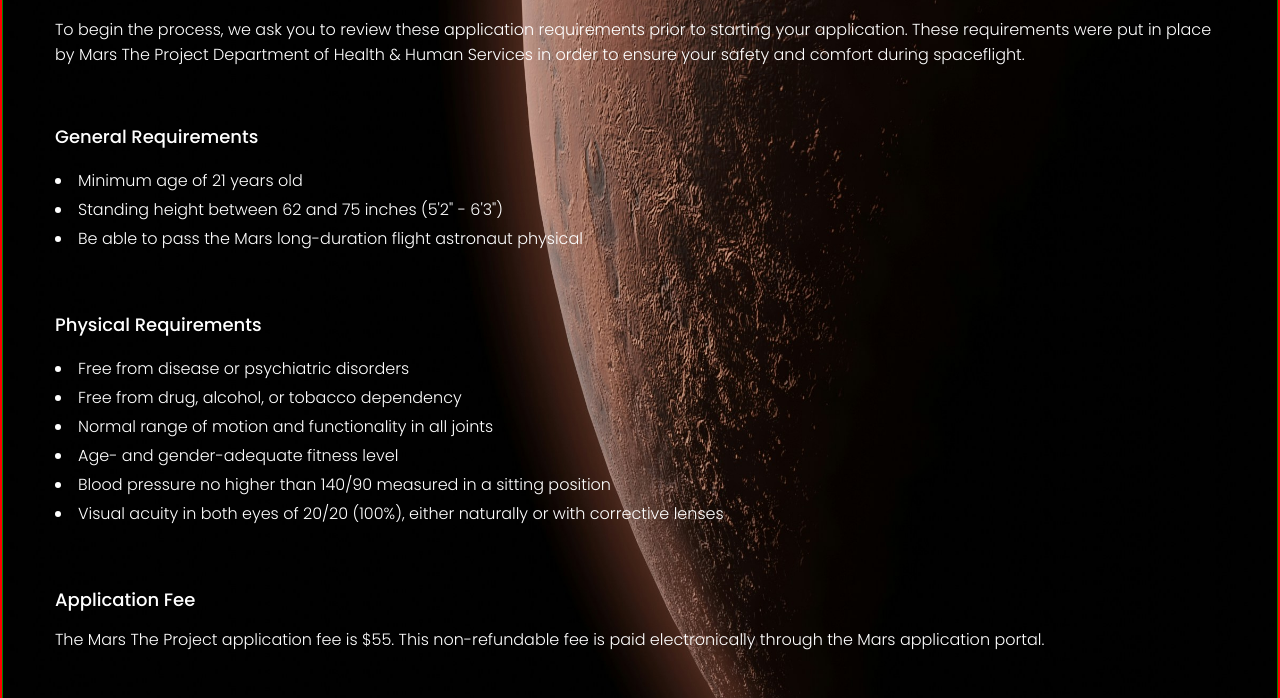
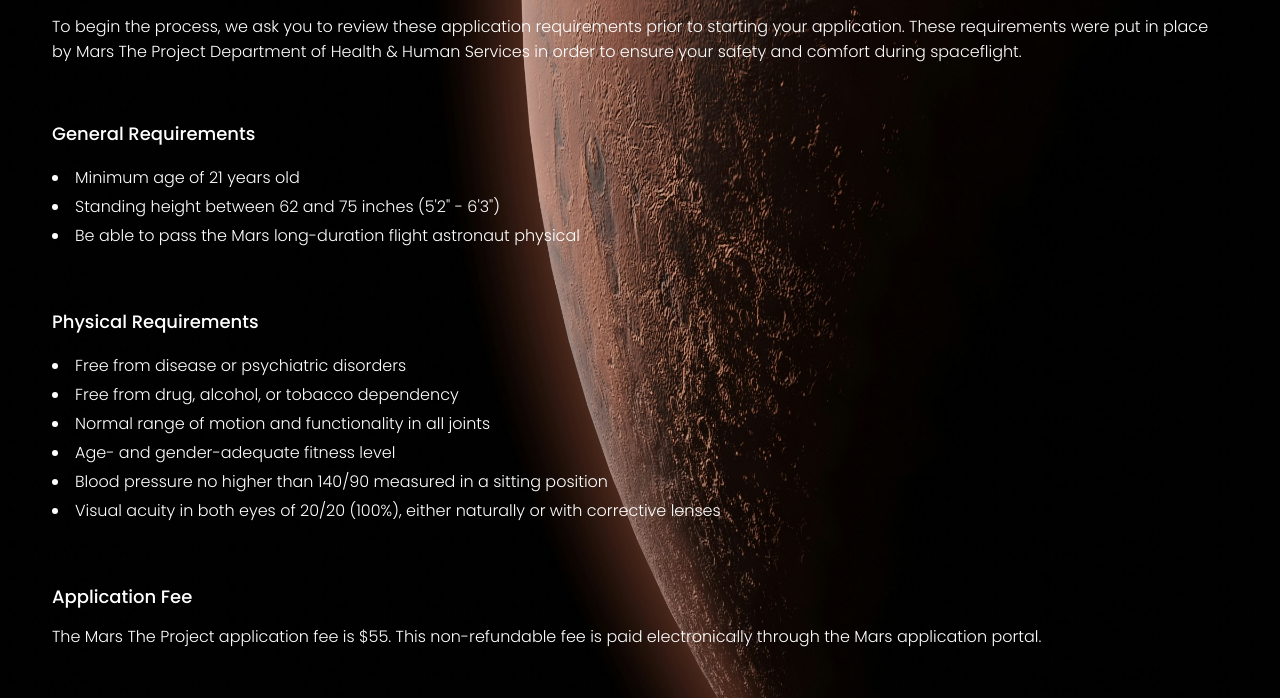
Before and after one commit to Guilherme-Bueno-Costa/mars-the-project, a plain HTML site: page pages/application-page.html in a window 1280 px wide. Shown: the part 283-981 px from the top of the page. Drawn offline with Linux system fonts and the light colour scheme.

Commit message:
Retirada de border

```diff
--- a/styles/apply-styles.css
+++ b/styles/apply-styles.css
@@ -4,7 +4,6 @@
   background-position: right;
   background-repeat: no-repeat;
   height: fit-content;
-  border: 2px solid red;
 }
 
 /* Header */
@@ -12,7 +11,6 @@
   display: flex;
   flex-direction: column;
   min-height: fit-content;
-  border: 1px solid green;
 }
 
 .primary-info-container .header-info {
```
